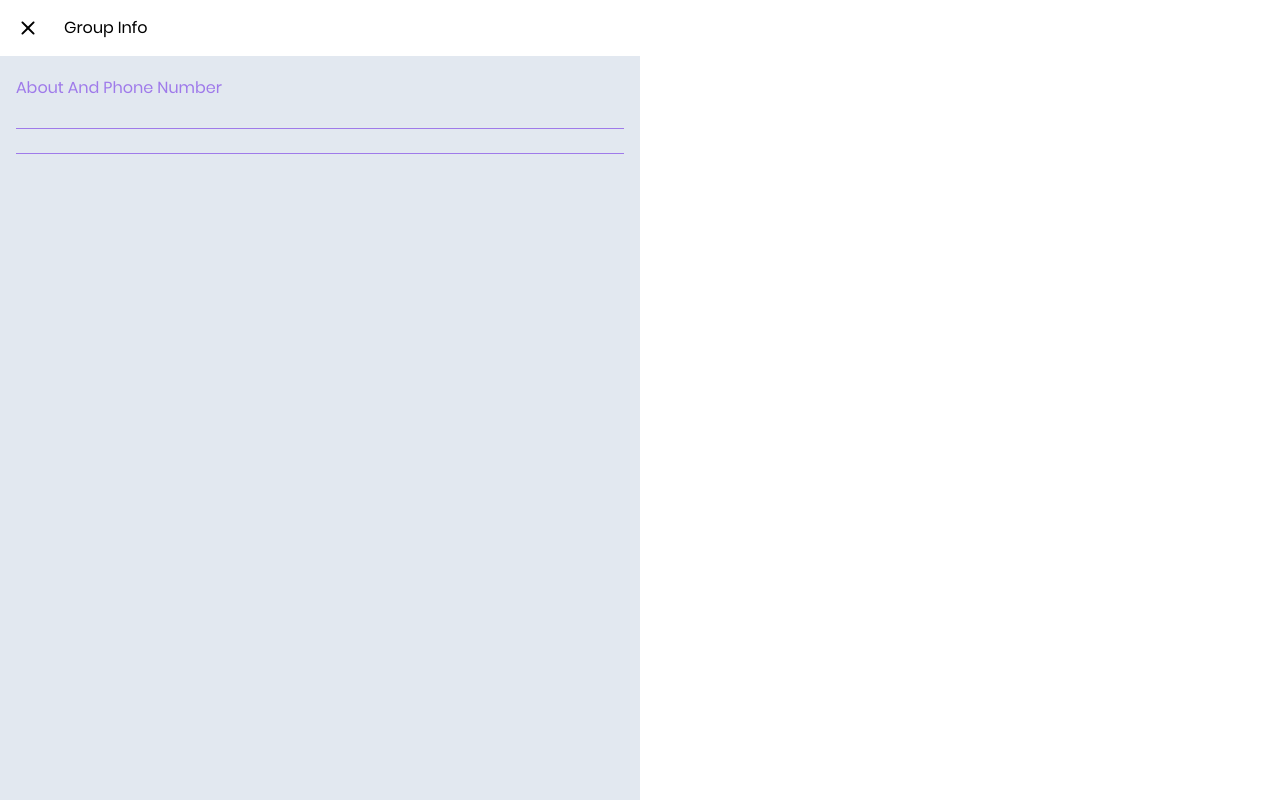
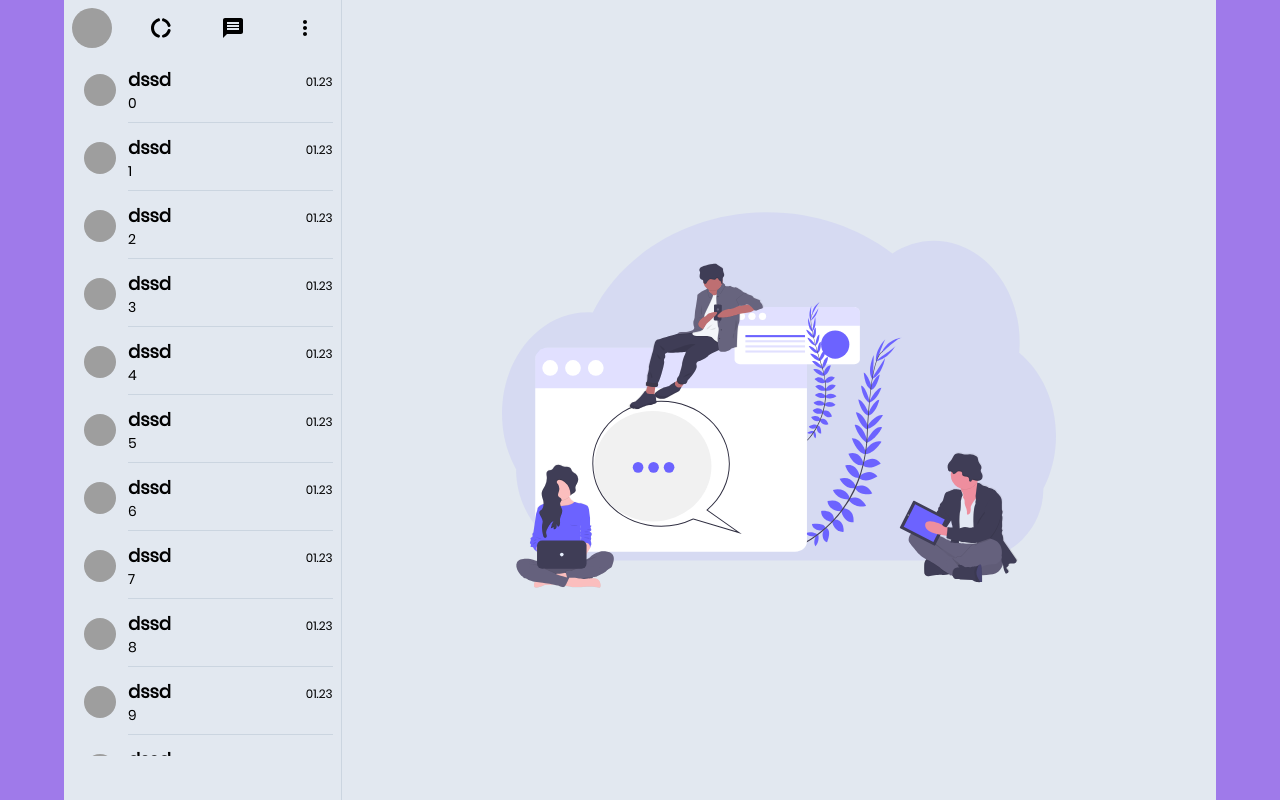
Before and after one commit to renganatha10/whatsapp-PWA, a Next.js app: page / in a window 1280 px wide. Built offline with nearby package versions, Linux system fonts and the light colour scheme; grey boxes are pictures that could not be loaded.

Commit message:
Index Layout

```diff
--- a/package.json
+++ b/package.json
@@ -31,8 +31,10 @@
     "react": "16.13.0",
     "react-dom": "16.13.0",
     "react-redux": "^7.2.0",
+    "react-window": "^1.8.5",
     "redux": "^4.0.5",
     "redux-saga": "^1.1.3",
+    "reselect": "^4.0.0",
     "tailwindcss": "^1.2.0"
   },
   "devDependencies": {
@@ -54,6 +56,7 @@
     "husky": "^4.2.3",
     "jest": "^25.1.0",
     "prettier": "^1.19.1",
+    "redux-devtools": "^3.5.0",
     "typescript": "^3.8.2"
   },
   "husky": {
--- a/src/components/Group/index.tsx
+++ b/src/components/Group/index.tsx
@@ -5,11 +5,13 @@ interface GroupPros {
   heading: string;
   time: string;
   firstMessage: string;
+  style: React.CSSProperties;
 }
 
 const Group = React.memo((props: GroupPros) => {
-  const { imageUrl, heading, time, firstMessage } = props;
+  const { imageUrl, style, heading, time, firstMessage } = props;
   return (
+    <button style={style}>
       <div className={"mx-2 flex items-center"}>
         <img
           className={"h-8 w-8 m-3 rounded-full"}
@@ -25,9 +27,12 @@ const Group = React.memo((props: GroupPros) => {
               <span className={"text-xs"}>{time}</span>
             </div>
           </div>
-        <span className={"text-sm truncate font-light"}>{firstMessage}</span>
+          <p className={"text-sm text-left truncate font-light"}>
+            {firstMessage}
+          </p>
         </div>
       </div>
+    </button>
   );
 });
 
--- /dev/null
+++ b/src/containers/Groups/index.tsx
@@ -0,0 +1,28 @@
+import React from "react";
+import { FixedSizeList as List } from "react-window";
+import GroupInfoHeader from "../../components/GroupHeader";
+import Group from "../../components/Group";
+
+const Column = ({ index, style }) => (
+  <Group
+    firstMessage={index}
+    style={style}
+    heading="dssd"
+    imageUrl="https://avatars3.githubusercontent.com/u/19145173?s=460&v=4"
+    time="01.23"
+  />
+);
+
+//eslint-disable-next-line
+const Groups = () => {
+  return (
+    <>
+      <GroupInfoHeader avatarUrl="https://avatars3.githubusercontent.com/u/19145173?s=460&v=4" />
+      <List height={700} itemCount={1000} itemSize={68}>
+        {Column}
+      </List>
+    </>
+  );
+};
+
+export default Groups;
--- /dev/null
+++ b/src/pages/groupdetails/[id].tsx
@@ -0,0 +1,7 @@
+import React from "react";
+
+const GroupDetails = () => {
+  return <div>I am Inside GroupDetails</div>;
+};
+
+export default GroupDetails;
--- a/src/pages/index.tsx
+++ b/src/pages/index.tsx
@@ -1,18 +1,23 @@
 import React from "react";
 import Head from "next/head";
-import GroupDetailsHeader from "../components/GroupInfoHeader";
-import UserDescription from "../components/UserDescription";
+import Groups from "../containers/Groups";
 
 const Home = () => {
   return (
-    <div className="main">
+    <div className="main bg-purple-500 px-16">
       <Head>
         <title>WhatsWeb</title>
         <link rel="icon" href="/favicon.ico" />
       </Head>
-      <main className="container h-full w-1/2 bg-gray-300">
-        <GroupDetailsHeader />
-        <UserDescription />
+      <main className="container flex h-full bg-gray-300">
+        <div className="lg:w-1/3 md:w-full border-r h-full border-gray-400 border-solid">
+          <Groups />
+        </div>
+        <div className="mx-40 lg:block md:hidden md:w-2/3 h-full">
+          <div className="flex h-full">
+            <img src="./icons/group_chat.svg" alt="GroupChat" />
+          </div>
+        </div>
       </main>
     </div>
   );
--- /dev/null
+++ b/src/pages/messages/[id].tsx
@@ -0,0 +1,7 @@
+import React from "react";
+
+const Messages = () => {
+  return <div>I am Inside Messages</div>;
+};
+
+export default Messages;
```
Also changed, not shown: public/icons/group_chat.svg (added), 1 other file (tests, documents, lock files or other folders). Lines whose indentation alone changed are shown as unchanged.
